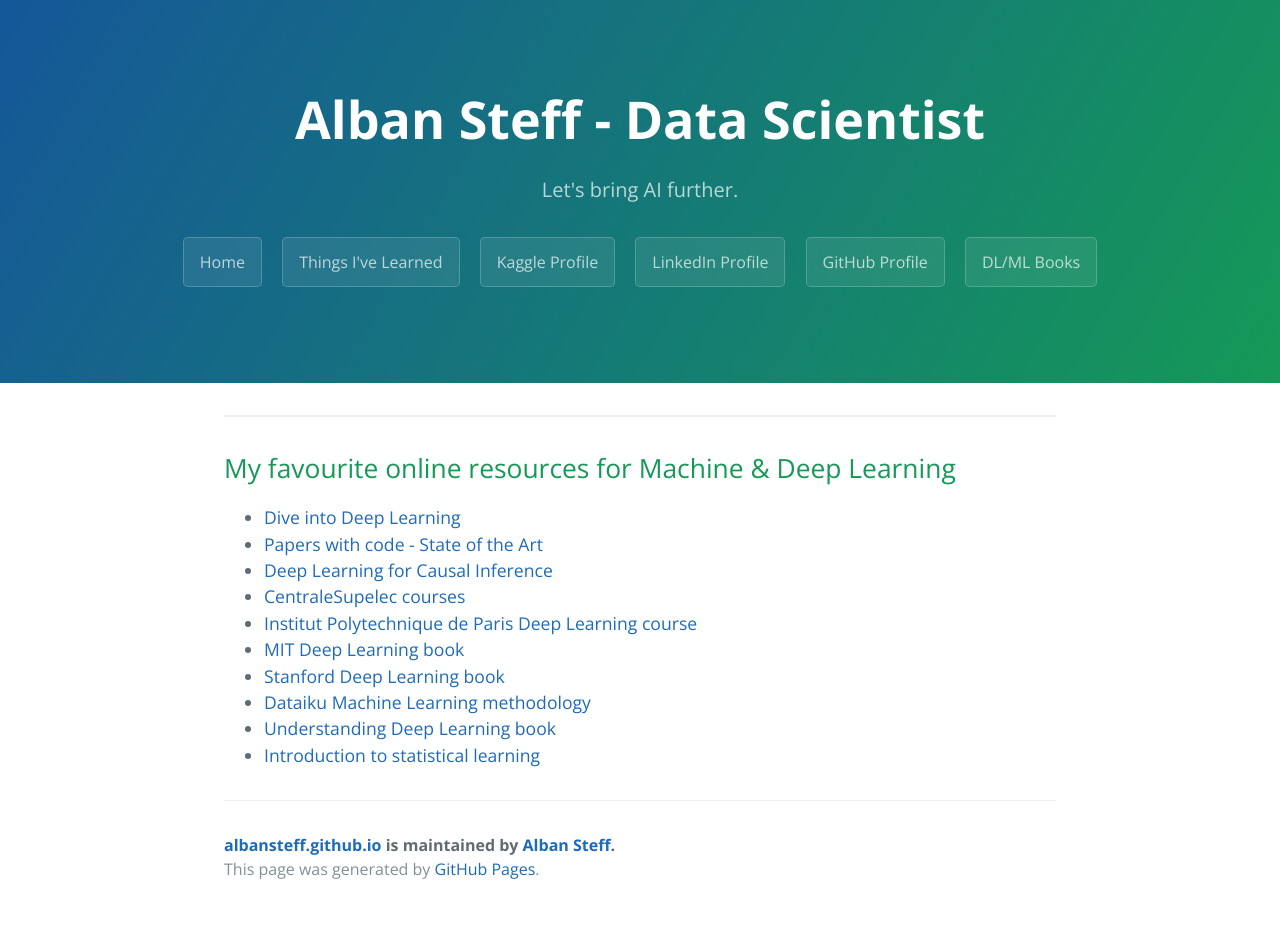
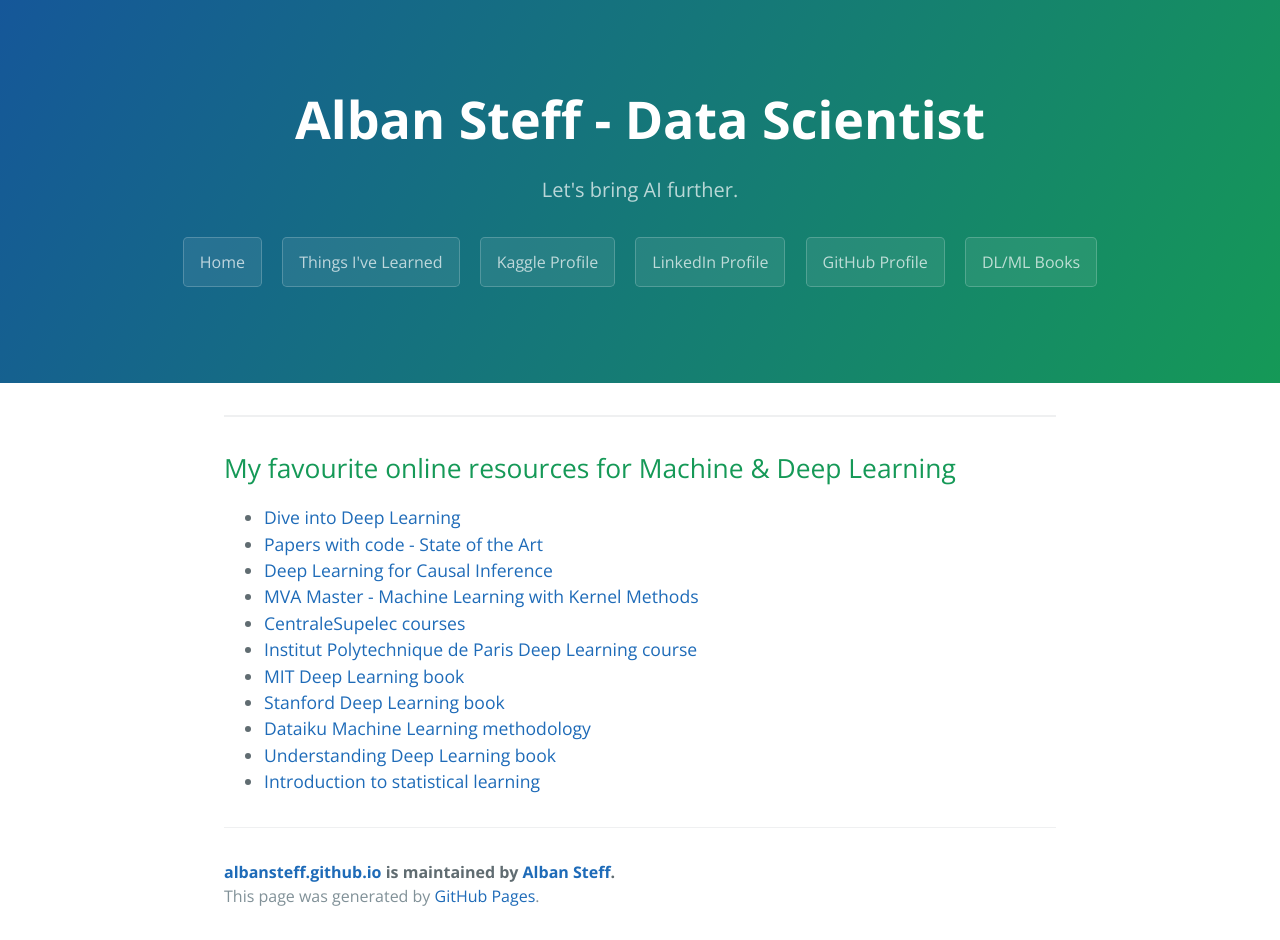
Before and after one commit to albansteff/albansteff.github.io, a Jekyll site: the page built from books.md, in a window 1280 px wide. Built offline with Jekyll 4.4.1, drawn with Linux system fonts in a browser that asks for light colours; our own code applies the rules of GitHub Pages for plain Markdown files; before the commit the page ends 913 px from its top, so only the background shows below that.

Commit message:
Update books.md

```diff
--- a/books.md
+++ b/books.md
@@ -5,6 +5,7 @@
 - [Dive into Deep Learning](https://d2l.ai/index.html){:target="_blank"}
 - [Papers with code - State of the Art](https://paperswithcode.com/sota){:target="_blank"}
 - [Deep Learning for Causal Inference](https://osf.io/preprints/socarxiv/aeszf){:target="_blank"}
+- [MVA Master - Machine Learning with Kernel Methods](https://mva-kernel-methods.github.io/course-2023-2024/static_files/materials/slides.pdf){:target="_blank"}
 - [CentraleSupelec courses](https://sdi.metz.centralesupelec.fr/spip.php?rubrique2){:target="_blank"}
 - [Institut Polytechnique de Paris Deep Learning course](https://github.com/m2dsupsdlclass/lectures-labs/){:target="_blank"}
 - [MIT Deep Learning book](https://www.deeplearningbook.org/){:target="_blank"}
```
